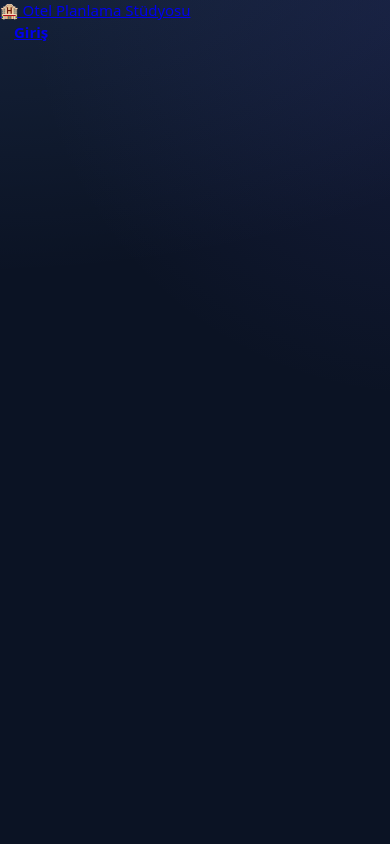
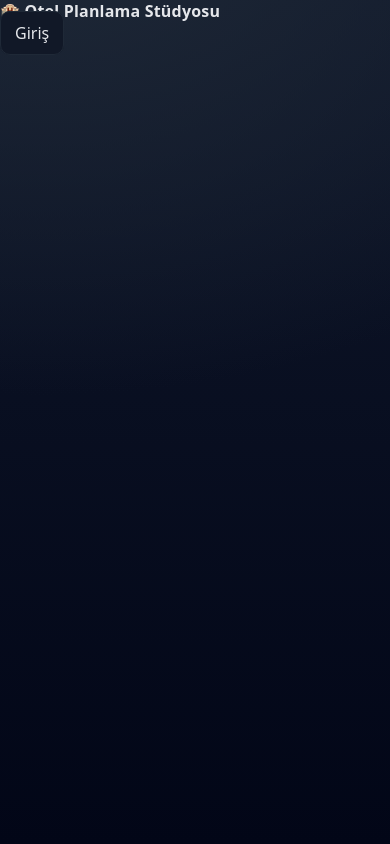
Before and after one commit to GrafikOtelCM/render-gemini-docx, a Python web app: template templates/layout.html in a window 390 px wide. Run offline with Jinja, Linux system fonts and the light colour scheme; the template is opened without the code that fills it, so the values that code supplies are empty.

Commit message:
Update styles.css

```diff
--- a/static/styles.css
+++ b/static/styles.css
@@ -1,129 +1,97 @@
 :root{
-  --bg: #0b1324;           /* gece lacivert */
-  --bg-soft: #131c33;      /* daha açık arka plan */
-  --card: #0f172a;         /* slate-900 */
-  --muted: #94a3b8;        /* slate-400 */
-  --text: #e5e7eb;         /* zincir beyaz */
-  --primary: #6ea8fe;      /* mavi */
-  --primary-600: #4e8ffd;
-  --danger: #f43f5e;
-  --ring: rgba(110,168,254,0.35);
-  --border: #1f2a44;
-  --shadow: 0 10px 30px rgba(0,0,0,.35);
+  --bg:#0f172a;           /* slate-900 */
+  --card:#111827;         /* gray-900 */
+  --card-2:#0b1220;       /* darker */
+  --text:#e5e7eb;         /* gray-200 */
+  --muted:#9ca3af;        /* gray-400 */
+  --primary:#22c55e;      /* green-500 */
+  --danger:#ef4444;       /* red-500 */
+  --ghost:#334155;        /* slate-600 */
+  --border: #1f2937;      /* gray-800 */
 }
 
 *{box-sizing:border-box}
-html,body{height:100%}
 body{
   margin:0;
-  font: 15px/1.45 system-ui,-apple-system,Segoe UI,Roboto,Inter,Arial,sans-serif;
+  background: radial-gradient(1200px 800px at 10% -10%, #1f2937 0, transparent 60%) , linear-gradient(180deg, var(--bg), #020617);
   color:var(--text);
-  background:
-    radial-gradient(1200px 600px at -10% -10%, rgba(110,168,254,.12), transparent 60%),
-    radial-gradient(800px 800px at 110% 0%, rgba(99,102,241,.12), transparent 50%),
-    var(--bg);
+  font-family: ui-sans-serif, system-ui, -apple-system, Segoe UI, Roboto, Helvetica, Arial;
+  min-height:100vh;
 }
+a{color:var(--text); text-decoration:none}
+.container{max-width:980px; margin:88px auto 48px; padding:0 16px}
 
-/* NAV */
-.nav{
+.topbar{
+  position:fixed; left:0; top:0; right:0; height:64px;
   display:flex; align-items:center; justify-content:space-between;
-  padding:12px 18px; position:sticky; top:0; z-index:10;
-  background: linear-gradient(180deg, rgba(19,28,51,.9), rgba(19,28,51,.6));
-  backdrop-filter: blur(8px);
-  border-bottom:1px solid var(--border);
+  padding:0 16px 0 20px; backdrop-filter: blur(8px);
+  background: rgba(2,6,23,.6); border-bottom:1px solid var(--border);
+  z-index:10;
 }
-.nav a{color:var(--text); text-decoration:none}
-.nav .brand{font-weight:700; margin-right:16px}
-.nav .nav-link{opacity:.75; padding:8px 10px; border-radius:10px}
-.nav .nav-link:hover{opacity:1; background:rgba(255,255,255,.05)}
-.nav .nav-link.active{opacity:1; background:rgba(110,168,254,.14); outline:1px solid rgba(110,168,254,.25)}
-.user-chip{margin-right:8px; opacity:.9}
-.user-chip .role{margin-left:6px; font-size:.8em; color:var(--muted); border:1px solid var(--border); padding:2px 6px; border-radius:999px}
+.brand{font-weight:700; letter-spacing:.2px}
+.nav{display:flex; gap:14px; align-items:center}
+.nav a{padding:8px 10px; border-radius:10px; background:transparent; border:1px solid transparent}
+.nav a:hover{background:rgba(255,255,255,.05); border-color:var(--border)}
+.nav .logout{background:var(--danger); border-color:var(--danger)}
+.nav .user{opacity:.8; font-size:.95em}
 
-/* LAYOUT */
-.page{max-width:1100px; margin:24px auto; padding:0 16px}
-.center-wrap{display:grid; place-items:center; min-height:calc(100vh - 68px)}
-.w-420{max-width:420px}
+.card{
+  background:linear-gradient(180deg, var(--card), var(--card-2));
+  border:1px solid var(--border);
+  border-radius:16px;
+  padding:20px;
+  box-shadow: 0 10px 30px rgba(0,0,0,.25);
+}
+.card-sm{max-width:440px; margin:0 auto}
 
-/* CARDS */
-.card{
-  background: linear-gradient(180deg, var(--card), #0c142a);
-  border:1px solid var(--border);
-  border-radius:16px; padding:18px; box-shadow:var(--shadow);
+h1,h2{margin:0 0 16px}
+.muted{color:var(--muted); font-size:.92em}
+
+.form{display:flex; flex-direction:column; gap:12px}
+.form label{display:flex; flex-direction:column; gap:6px; font-size:.95em}
+.form input, .form select{
+  background:#0b1220; color:var(--text);
+  border:1px solid var(--border); border-radius:10px; padding:10px 12px;
+  outline:none;
 }
-.card-title{margin:0 0 10px; font-size:22px; font-weight:700}
-.card-sub{margin-top:8px; padding:10px 12px; border-radius:12px; border:1px dashed var(--border)}
-.card-sub .summary{cursor:pointer; color:var(--text); opacity:.9}
+.form input:focus, .form select:focus{border-color:#334155}
 
-/* FORMS */
-.form-grid{
-  display:grid; grid-template-columns:1fr 1fr; gap:14px;
+.grid{
+  display:grid; grid-template-columns:1fr 1fr; gap:12px;
 }
-.form-row{display:flex; flex-wrap:wrap; gap:12px; align-items:flex-end}
-.field{display:flex; flex-direction:column; gap:6px}
-.label{font-size:12px; color:var(--muted)}
-.input{
-  width:100%; color:var(--text); background:var(--bg-soft);
-  border:1px solid var(--border); border-radius:12px; padding:10px 12px;
-  outline: none; transition: box-shadow .15s, border-color .15s, background .15s;
+.grid .col-span-2{grid-column: span 2}
+@media (max-width:720px){ .grid{grid-template-columns:1fr} }
+
+.actions{margin-top:8px; display:flex; gap:10px}
+
+.btn{
+  padding:10px 14px; border-radius:10px; border:1px solid var(--border);
+  background:#111827; color:var(--text); cursor:pointer;
 }
-.input:focus{box-shadow:0 0 0 4px var(--ring); border-color:var(--primary)}
-textarea.input{resize:vertical}
-.col-span-2{grid-column:1 / -1}
-.mt-2{margin-top:12px}
+.btn.primary{background:var(--primary); border-color:var(--primary); color:#06250f; font-weight:700}
+.btn.danger{background:var(--danger); border-color:var(--danger)}
+.btn.ghost{background:var(--ghost); border-color:var(--ghost)}
 
-/* BUTTONS */
-.btn{
-  appearance:none; border:none; cursor:pointer;
-  border-radius:12px; padding:10px 14px; font-weight:600;
-  transition: transform .05s ease, filter .15s ease, background .15s ease;
+.alert{
+  padding:10px 12px; border-radius:10px; border:1px solid var(--border); background:#0b1220; color:var(--text)
 }
-.btn:active{transform:translateY(1px)}
-.btn-primary{background: linear-gradient(180deg, var(--primary), var(--primary-600)); color:#00163a}
-.btn-primary:hover{filter:brightness(1.05)}
-.btn-ghost{background:rgba(255,255,255,.06); color:var(--text); border:1px solid var(--border)}
-.btn-ghost:hover{background:rgba(255,255,255,.1)}
-.btn-danger{background: linear-gradient(180deg, #fb7185, var(--danger)); color:#28040b}
-.btn-sm{padding:6px 9px; font-size:12px}
+.alert.error{border-color:#7f1d1d; background:#1f0b0b}
+.alert.ok{border-color:#14532d; background:#0b1f14}
 
-/* TABLE */
-.table-wrap{overflow:auto; border:1px solid var(--border); border-radius:12px}
-.table{width:100%; border-collapse:collapse}
-.table th,.table td{padding:10px 12px; border-bottom:1px solid var(--border)}
-.table thead th{position:sticky; top:0; background:#0d1832}
-.tag{padding:3px 8px; border-radius:999px; background:rgba(255,255,255,.08); border:1px solid var(--border)}
-.tag-admin{background:rgba(110,168,254,.14); border-color:rgba(110,168,254,.35)}
+.dropzone{
+  margin-top:6px; border:1.5px dashed #334155; border-radius:14px; padding:14px; text-align:center;
+  background:#0b1220;
+}
+.dropzone.dragover{background:#0f172a}
+.thumbs{display:flex; flex-wrap:wrap; gap:10px; margin-top:10px}
+.thumb{width:92px; border:1px solid var(--border); border-radius:10px; padding:6px; background:#0b1220}
+.thumb img{width:100%; height:70px; object-fit:cover; border-radius:6px}
+.thumb .caption{font-size:.75em; color:var(--muted); margin-top:4px; overflow:hidden; text-overflow:ellipsis; white-space:nowrap}
 
-/* DROPZONE */
-.dropzone{
-  margin-top:6px; border:2px dashed var(--border); border-radius:14px;
-  background:rgba(255,255,255,.03);
-  padding:18px; outline:none;
-}
-.dropzone:focus{box-shadow:0 0 0 4px var(--ring)}
-.dropzone.drag{border-color:var(--primary); background:rgba(110,168,254,.06)}
-.dz-hint{display:flex; gap:10px; align-items:center; flex-wrap:wrap}
-.thumbs{display:flex; gap:10px; flex-wrap:wrap; margin-top:12px}
-.thumb{
-  width:94px; height:94px; border-radius:12px; overflow:hidden; position:relative;
-  border:1px solid var(--border); background: #0d1832;
-}
-.thumb img{width:100%; height:100%; object-fit:cover; display:block}
-.thumb .x{
-  position:absolute; top:6px; right:6px; background:rgba(0,0,0,.5);
-  border:1px solid var(--border); color:#fff; width:22px; height:22px; border-radius:8px;
-  display:grid; place-items:center; font-size:12px; cursor:pointer;
-}
+.grid-2{display:grid; grid-template-columns:1fr 1fr; gap:16px}
+@media (max-width:900px){ .grid-2{grid-template-columns:1fr} }
 
-/* MISC */
-.alert{padding:10px 12px; border:1px solid #f59e0b; background:rgba(245,158,11,.1); color:#f8dfa9; border-radius:10px; margin-bottom:6px}
-.muted{color:var(--muted)}
-.actions{display:flex; gap:10px; align-items:center}
-.toast{
-  position:fixed; bottom:18px; right:18px; background:#0a1224; border:1px solid var(--border);
-  padding:12px 14px; border-radius:12px; box-shadow:var(--shadow);
-}
-@media (max-width: 720px){
-  .form-grid{grid-template-columns:1fr}
-  .col-span-2{grid-column:auto}
-}
+.table{display:flex; flex-direction:column; gap:8px; margin-top:8px}
+.thead, .trow{display:grid; grid-template-columns:60px 1fr 120px 220px 120px; gap:10px; align-items:center}
+.thead{font-weight:700; color:var(--muted)}
+.trow{padding:8px 10px; background:#0b1220; border:1px solid var(--border); border-radius:10px}
```
